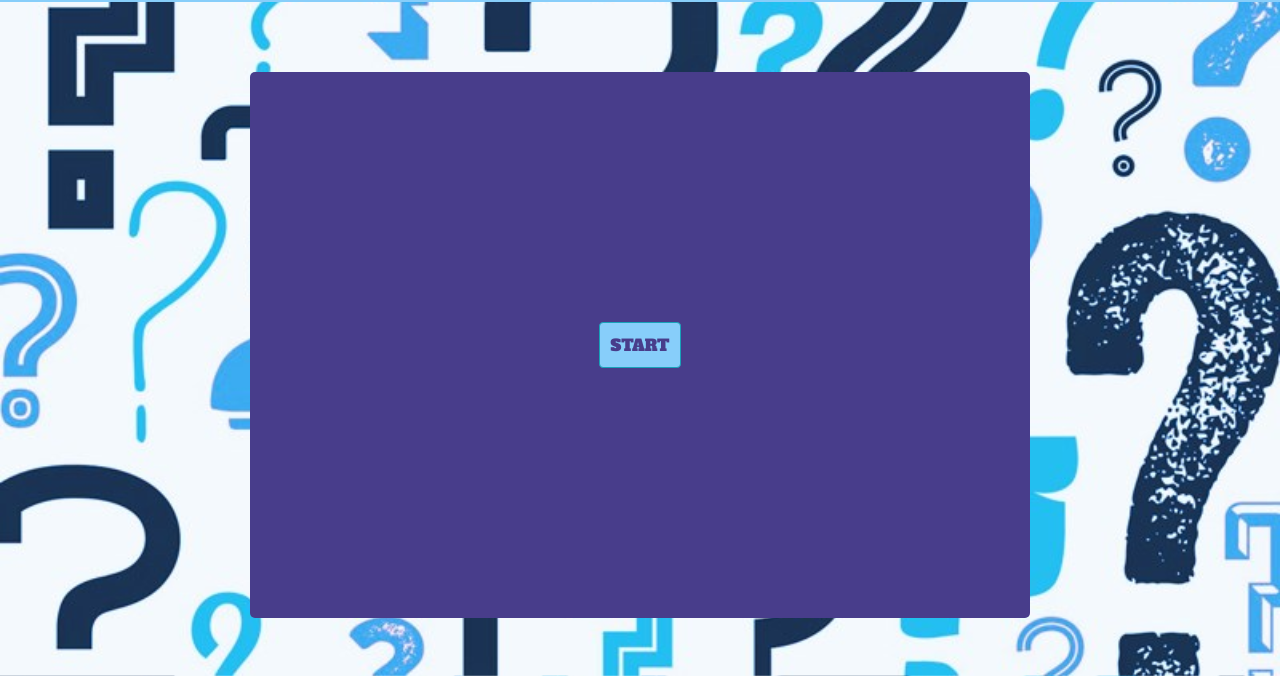
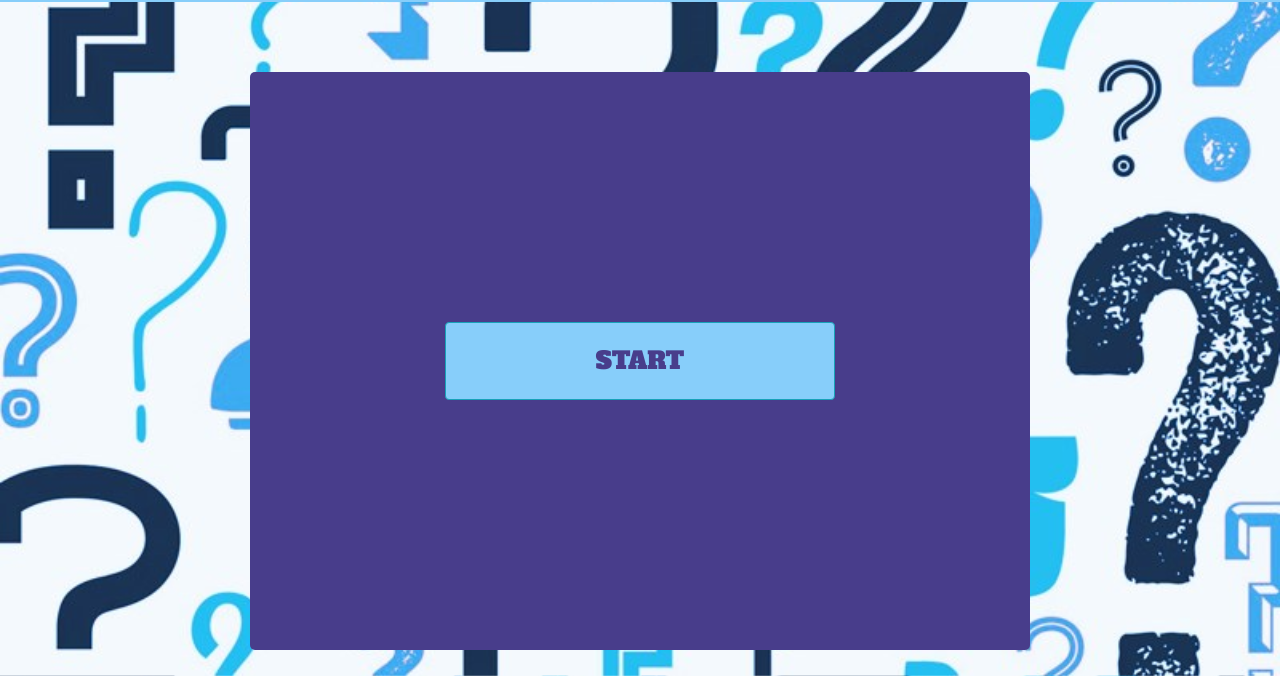
Before and after one commit to TJANGEL/TriviaGame, a plain HTML site: page index.html in a window 1280 px wide. Shown: the part 124-800 px from the top of the page. Drawn offline with nearby package versions, Linux system fonts and the light colour scheme.

Commit message:
updates to css and html

```diff
--- a/assets/css/style.css
+++ b/assets/css/style.css
@@ -28,15 +28,16 @@ body {
     border-radius: 5px;
 }
 
-.button {
+.startbutton {
     text-align: center;
     font-family: 'Alfa Slab One', cursive;
 }
 
 .btn {
     color: darkslateblue;
-    padding: 10px;
     background: lightskyblue;
+    padding: 20px 150px;
+    font-size: 24px;
 }
 
 .btn:hover {
--- a/index.html
+++ b/index.html
@@ -34,9 +34,15 @@
     </div>
 
     <div class="main-container">
-        <div class="button">
+        <div class="startbutton">
             <button type="button" class="btn btn-info">START</button>
         </div>
+    <!-- <div class="answerbuttons">
+            <button id="btn1"><span id="choice1"></span></button>
+            <button id="btn2"><span id="choice2"></span></button>
+            <button id="btn3"><span id="choice3"></span></button>
+            <button id="btn4"><span id="choice4"></span></button>
+        </div> -->
 
     </div>
 
```
